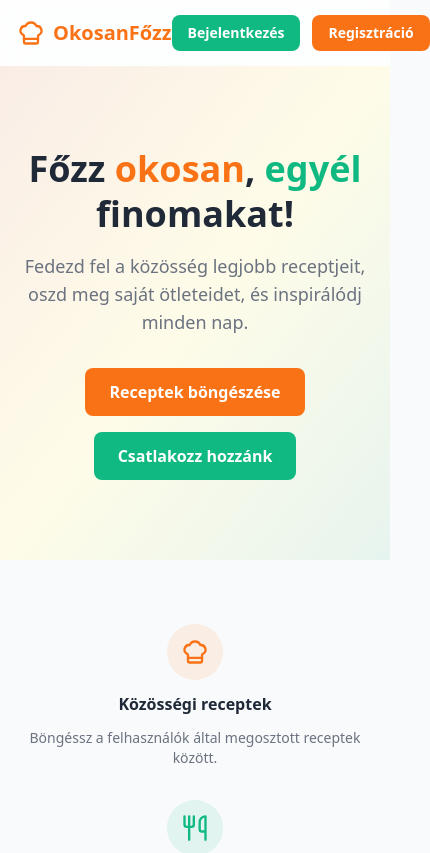
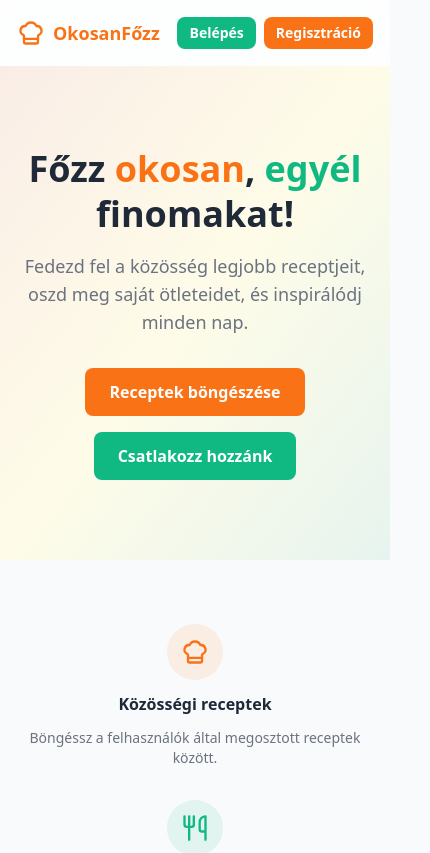
Before and after one commit to zkaskoo/F-zzOkosan, a React (Vite) app in the folder fozzokosan/frontend/: page / in a window 390 px wide. Shown: the top 853 px of the page, 430 px wide, since content can reach past the window. Built offline with nearby package versions, Linux system fonts and the light colour scheme; no server answers.

Commit message:
fix(mobile): compact header so it doesn't overflow on small screens
Logo smaller on mobile, tighter action gap, compact auth buttons, short 'Belépés' label on phones. Fixes horizontal overflow that forced zooming out.

```diff
--- a/fozzokosan/frontend/src/components/layout/Header.tsx
+++ b/fozzokosan/frontend/src/components/layout/Header.tsx
@@ -63,10 +63,17 @@ export default function Header() {
               </>
             ) : (
               <>
-                <Link to="/bejelentkezes" className="btn-secondary text-sm">
-                  Bejelentkezés
+                <Link
+                  to="/bejelentkezes"
+                  className="btn-secondary text-sm whitespace-nowrap !px-3 !py-1.5 sm:!px-4 sm:!py-2"
+                >
+                  <span className="sm:hidden">Belépés</span>
+                  <span className="hidden sm:inline">Bejelentkezés</span>
                 </Link>
-                <Link to="/regisztracio" className="btn-primary text-sm">
+                <Link
+                  to="/regisztracio"
+                  className="btn-primary text-sm whitespace-nowrap !px-3 !py-1.5 sm:!px-4 sm:!py-2"
+                >
                   Regisztráció
                 </Link>
               </>
--- a/fozzokosan/frontend/src/styles/main.css
+++ b/fozzokosan/frontend/src/styles/main.css
@@ -54,7 +54,7 @@ body {
   }
 
   .header-logo {
-    @apply flex items-center gap-2 text-xl font-bold text-primary;
+    @apply flex items-center gap-2 text-lg sm:text-xl font-bold text-primary whitespace-nowrap;
   }
 
   .header-nav {
@@ -62,7 +62,7 @@ body {
   }
 
   .header-actions {
-    @apply flex items-center gap-3;
+    @apply flex items-center gap-2 sm:gap-3;
   }
 
   .nav-link {
```
